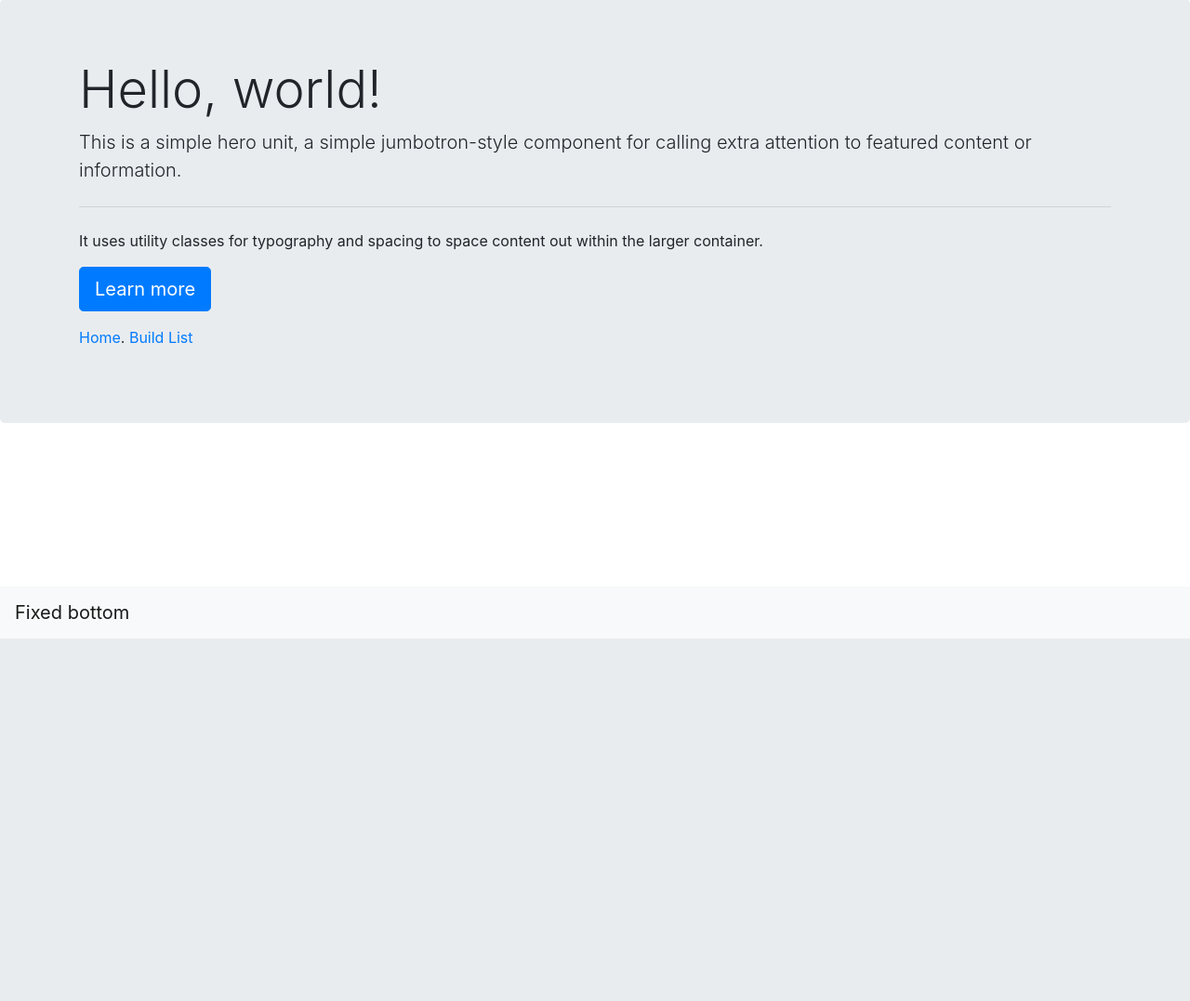
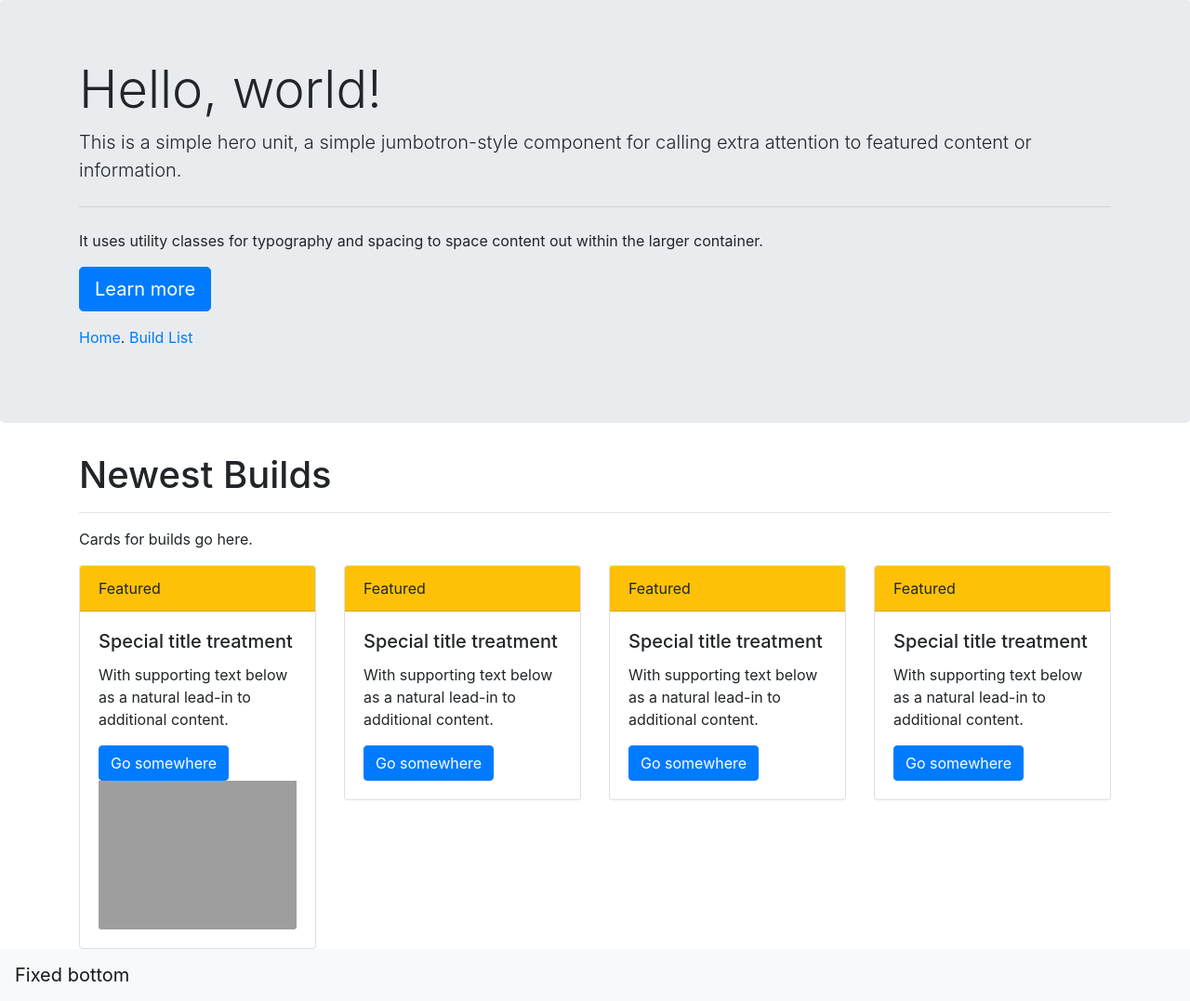
Before and after one commit to iandenegri/keebspace, a Django app: page / in a window 1280 px wide. Shown: the part 113-1190 px from the top of the page at 93% size. Before the commit the page ends 800 px from the top, so only its background shows below. Run offline with Django 3.2, Linux system fonts and the light colour scheme; parts of the project's set-up code (start-up, migrations or seed data) failed here and were passed over; some libraries are stand-ins or nearby versions; grey boxes are pictures that could not be loaded.

Commit message:
Fixing footer. Sample Cards. Need CSS.

```diff
--- a/templates/base.html
+++ b/templates/base.html
@@ -50,11 +50,9 @@
         {% endblock content %}
     </div>
     <footer>
-    <div class="container">
-        <nav class="navbar fixed-bottom navbar-expand-lg navbar-light bg-light">
+        <nav class="navbar navbar-expand-lg navbar-light bg-light">
             <a class="navbar-brand" href="#">Fixed bottom</a>
         </nav>
-    </div>
     </footer>
     <!-- Optional JavaScript -->
     <!-- jQuery first, then Popper.js, then Bootstrap JS -->
--- a/templates/index.html
+++ b/templates/index.html
@@ -20,4 +20,61 @@
 {% endblock hero %}
 
 {% block content %}
+    <h1>Newest Builds</h1>
+    <hr></hr>
+    <p>Cards for builds go here.</p>
+    <div class="row">
+
+        <div class="col-sm-3">
+            <div class="card">
+            <div class="card-header bg-warning">
+                Featured
+            </div>
+            <div class="card-body">
+                <h5 class="card-title">Special title treatment</h5>
+                <p class="card-text">With supporting text below as a natural lead-in to additional content.</p>
+                <a href="#" class="btn btn-primary">Go somewhere</a>
+                <img class="card-img-bottom" src="https://pypi.org/static/images/logo-small.6eef541e.svg" alt="Card image cap">
+            </div>
+            </div>
+        </div>
+        <div class="col-sm-3">
+            <div class="card">
+            <div class="card-header bg-warning">
+                Featured
+            </div>
+
+            <div class="card-body">
+                <h5 class="card-title">Special title treatment</h5>
+                <p class="card-text">With supporting text below as a natural lead-in to additional content.</p>
+                <a href="#" class="btn btn-primary">Go somewhere</a>
+            </div>
+            </div>
+        </div>
+        <div class="col-sm-3">
+            <div class="card">
+            <div class="card-header bg-warning">
+                Featured
+            </div>
+            <div class="card-body">
+                <h5 class="card-title">Special title treatment</h5>
+                <p class="card-text">With supporting text below as a natural lead-in to additional content.</p>
+                <a href="#" class="btn btn-primary">Go somewhere</a>
+            </div>
+            </div>
+        </div>
+        <div class="col-sm-3">
+            <div class="card">
+            <div class="card-header bg-warning">
+                Featured
+            </div>
+            <div class="card-body">
+                <h5 class="card-title">Special title treatment</h5>
+                <p class="card-text">With supporting text below as a natural lead-in to additional content.</p>
+                <a href="#" class="btn btn-primary">Go somewhere</a>
+            </div>
+            </div>
+        </div>
+
+    </div>
 {% endblock content %}
```
